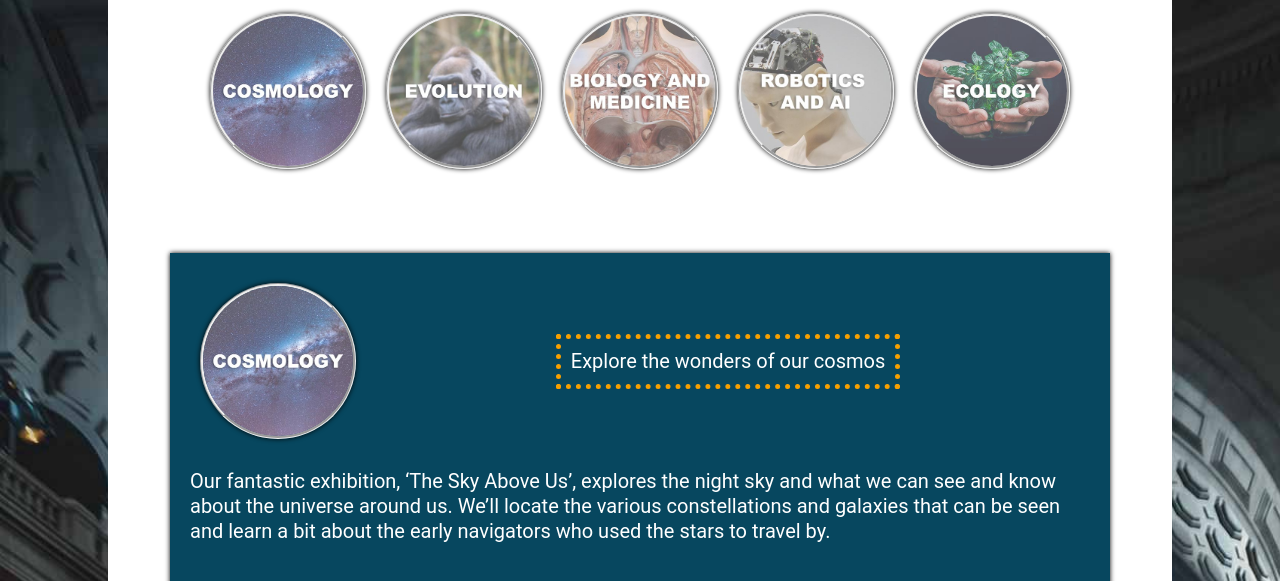
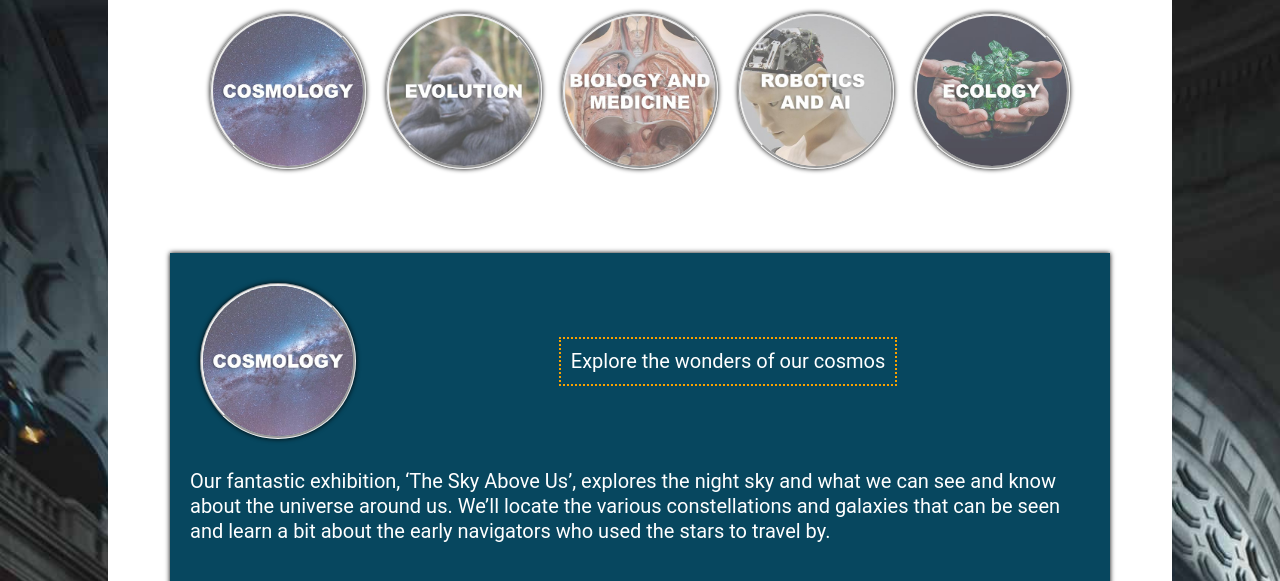
Before and after one commit to KristianNilsenAug22FT/SemesterProject1, a plain HTML site: page exhibitions.html in a window 1280 px wide. Shown: the part 215-796 px from the top of the page. Drawn offline with Linux system fonts and the light colour scheme.

Commit message:
Update style.css

```diff
--- a/css/style.css
+++ b/css/style.css
@@ -527,11 +527,11 @@ footer ul {
 
 .exhibitionlist h2 {
   text-align: center;
-  border: 5px dotted #f7a000;
+  border: 2px dotted #f7a000;
   padding: 10px;
   max-width: 400px;
   margin: auto;
-  min-width: 200px;
+
 }
 
 .exhibitions img {
```
